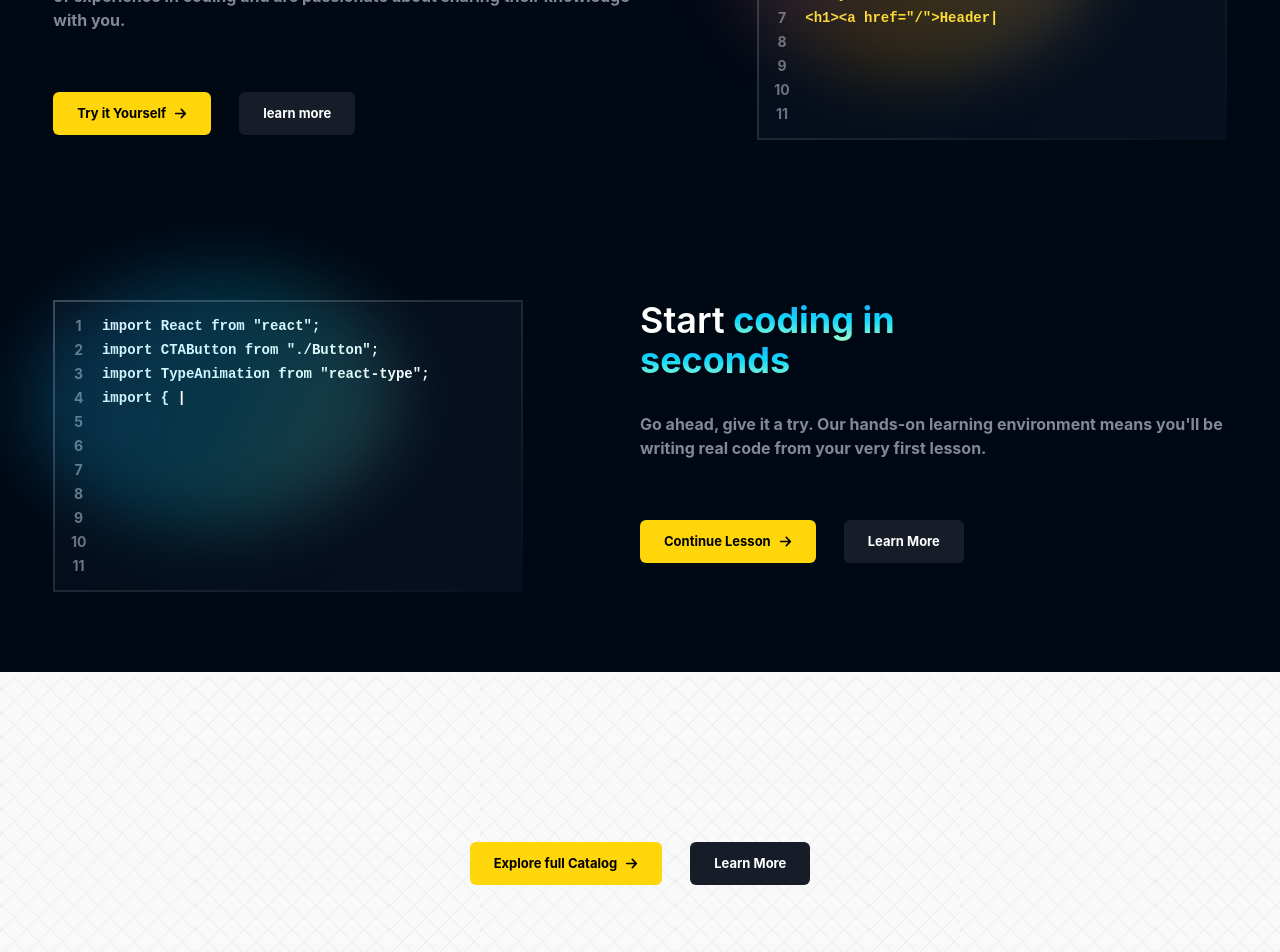
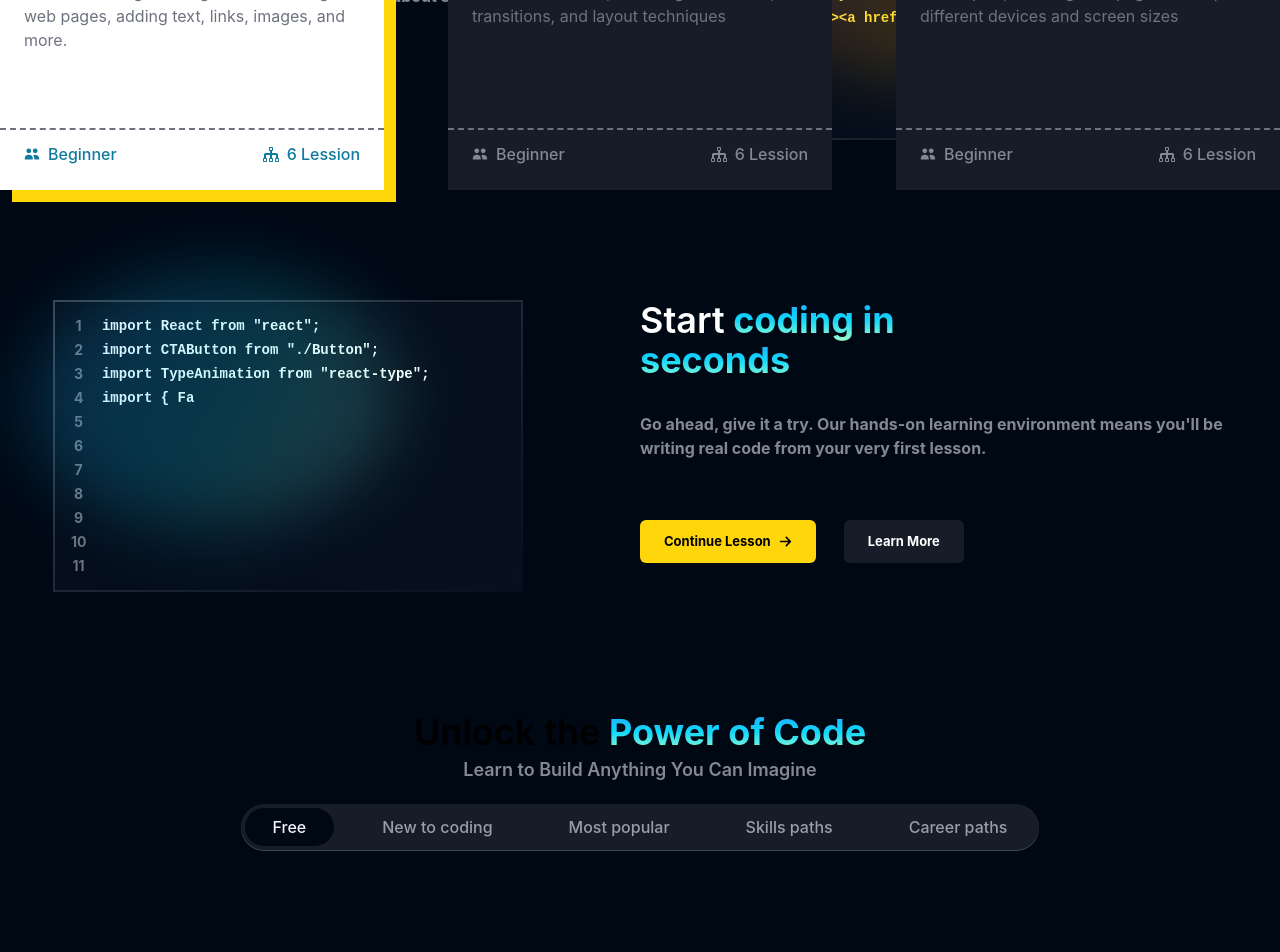
Before and after one commit to lavish-tak/StudyNotion-Edtech, a React (Create React App) app: page / in a window 1280 px wide. Shown: the part 760-1712 px from the top of the page. Built offline with nearby package versions, Linux system fonts and the light colour scheme.

Commit message:
ExploreMore component created for homepage

```diff
--- a/src/components/core/HomePage/ExploreMore.jsx
+++ b/src/components/core/HomePage/ExploreMore.jsx
@@ -1,20 +1,78 @@
-import React from 'react';
+import React, { useState } from "react";
+import { HomePageExplore } from "../../../data/homepage-explore";
+import CourseCard from "./CourseCard";
+import HighlightText from "./HighLightText";
 
-
-const tabNames = [
-    "Free",
-    "New to coding",
-    "Most popular",
-    "Skill paths",
-    "Carrer paths"
+const tabsName = [
+  "Free",
+  "New to coding",
+  "Most popular",
+  "Skills paths",
+  "Career paths",
 ];
 
-const ExploreMore = ()=>{
-    return (
-        <div>
+const ExploreMore = () => {
+  const [currentTab, setCurrentTab] = useState(tabsName[0]);
+  const [courses, setCourses] = useState(HomePageExplore[0].courses);
+  const [currentCard, setCurrentCard] = useState(
+    HomePageExplore[0].courses[0].heading
+  );
 
+  const setMyCards = (value) => {
+    setCurrentTab(value);
+    const result = HomePageExplore.filter((course) => course.tag === value);
+    setCourses(result[0].courses);
+    setCurrentCard(result[0].courses[0].heading);
+  };
+
+  return (
+    <div>
+      {/* Explore more section */}
+      <div>
+        <div className="text-4xl font-semibold text-center my-10">
+          Unlock the
+          <HighlightText text={"Power of Code"} />
+          <p className="text-center text-richblack-300 text-lg font-semibold mt-1">
+            Learn to Build Anything You Can Imagine
+          </p>
         </div>
-    )
-}
+      </div>
+
+      {/* Tabs Section */}
+      <div className="hidden lg:flex gap-5 -mt-5 mx-auto w-max bg-richblack-800 text-richblack-200 p-1 rounded-full font-medium drop-shadow-[0_1.5px_rgba(255,255,255,0.25)]">
+        {tabsName.map((ele, index) => {
+          return (
+            <div
+              className={` text-[16px] flex flex-row items-center gap-2 ${
+                currentTab === ele
+                  ? "bg-richblack-900 text-richblack-5 font-medium"
+                  : "text-richblack-200"
+              } px-7 py-[7px] rounded-full transition-all duration-200 cursor-pointer hover:bg-richblack-900 hover:text-richblack-5`}
+              key={index}
+              onClick={() => setMyCards(ele)}
+            >
+              {ele}
+            </div>
+          );
+        })}
+      </div>
+      <div className="hidden lg:block lg:h-[200px]"></div>
+
+      {/* Cards Group */}
+      <div className="lg:absolute gap-10 justify-center lg:gap-0 flex lg:justify-between flex-wrap w-full lg:bottom-[0] lg:left-[50%] lg:translate-x-[-50%] lg:translate-y-[50%] text-black lg:mb-0 mb-7 lg:px-0 px-3">
+        {courses.map((ele, index) => {
+          return (
+            <CourseCard
+              key={index}
+              cardData={ele}
+              currentCard={currentCard}
+              setCurrentCard={setCurrentCard}
+            />
+          );
+        })}
+      </div>
+    </div>
+  );
+};
 
 export default ExploreMore;
```
Also changed, not shown: src/components/core/HomePage/HighLightText.jsx (renamed from src/components/core/HomePage/HighLightText.js).
